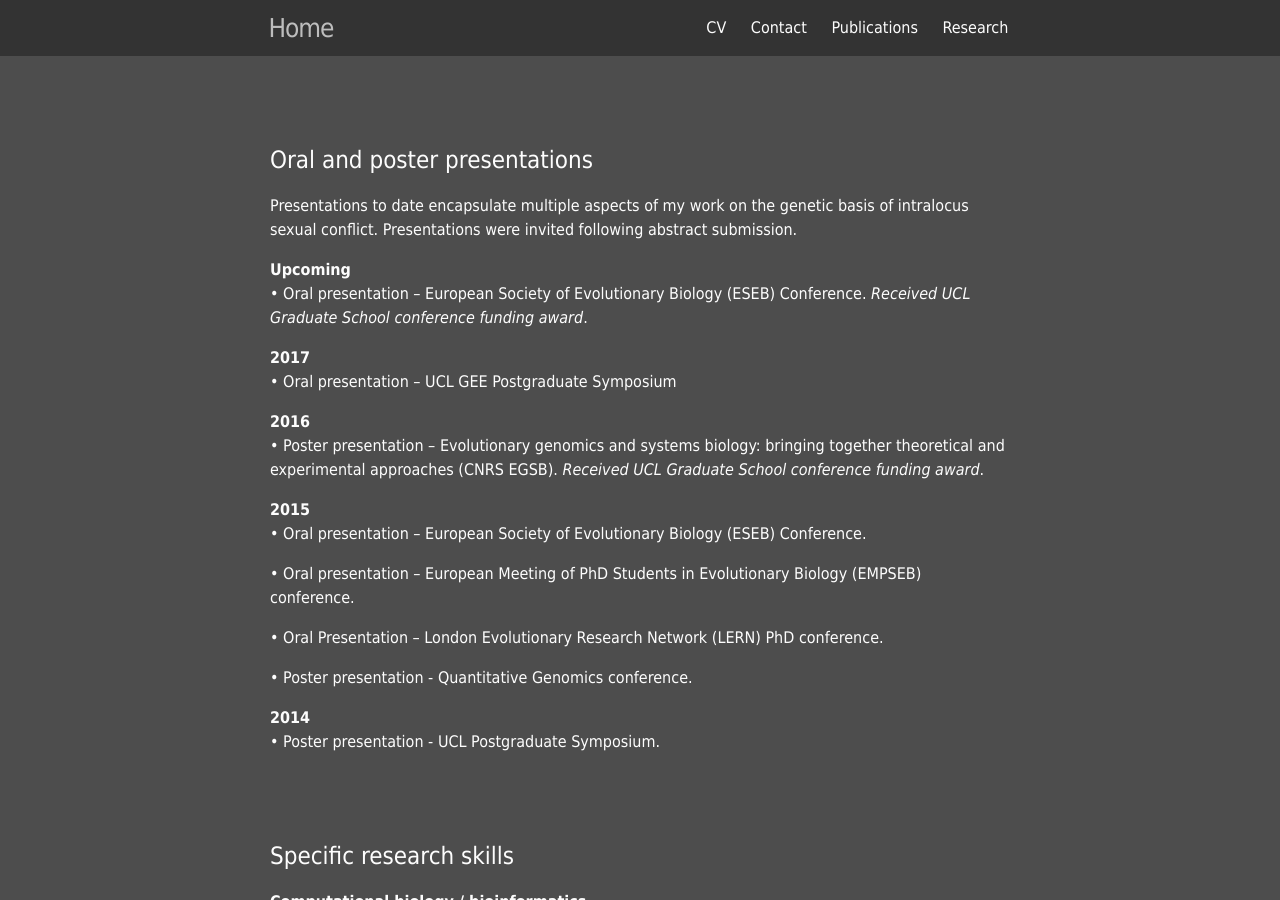
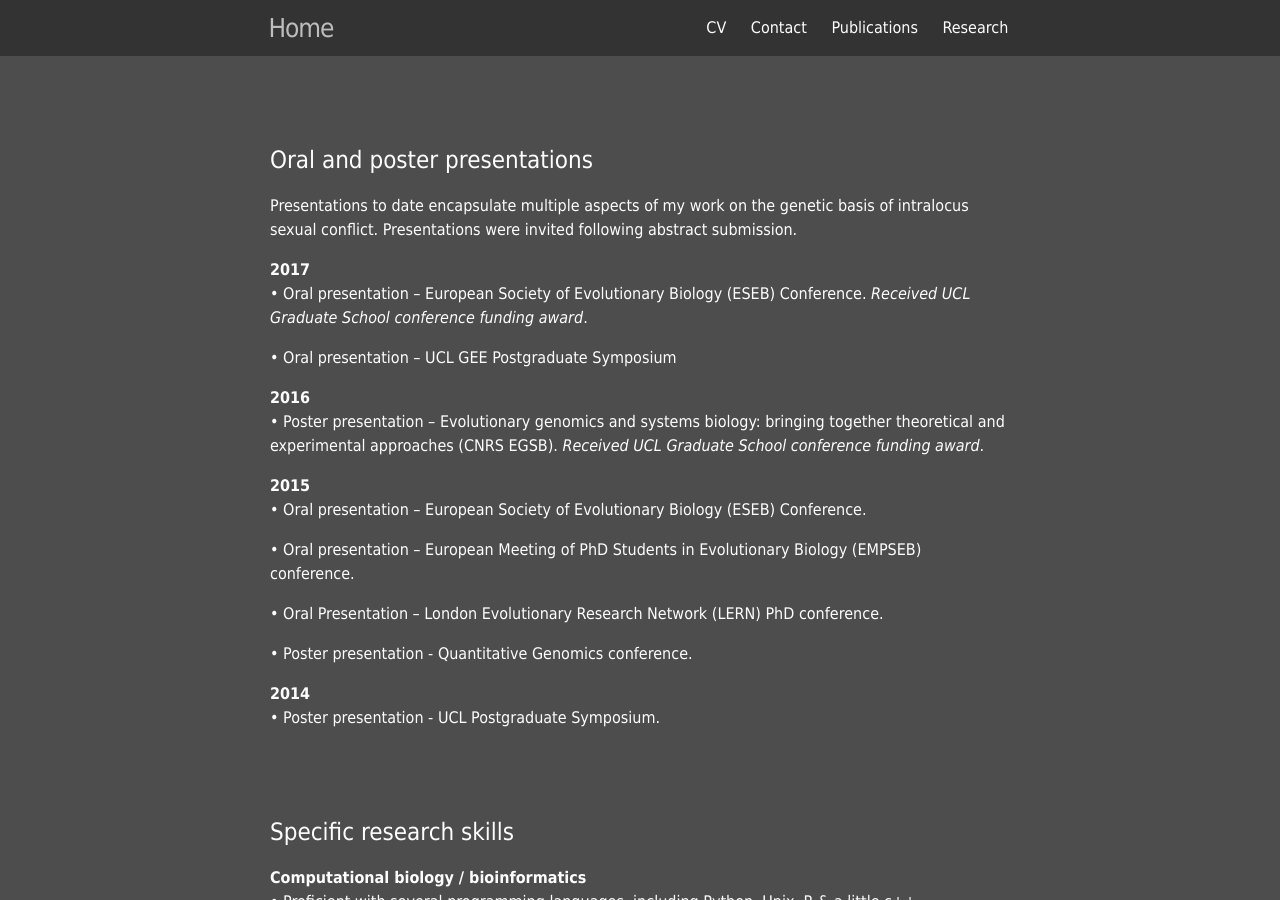
Before and after one commit to Mark-Hill/Mark-Hill.github.io, a Jekyll site: the page built from CV.md, in a window 1280 px wide and 900 px high, scrolled down 571 px. Built offline with Jekyll 4.4.1, drawn with Linux system fonts in a browser that asks for light colours.

Commit message:
Update CV.md

```diff
--- a/CV.md
+++ b/CV.md
@@ -36,12 +36,10 @@ University of Gloucestershire
 
 Presentations to date encapsulate multiple aspects of my work on the genetic basis of intralocus sexual conflict. Presentations were invited following abstract submission.
 
-<b>Upcoming</b><br>
+<b>2017</b><br>
 •	Oral presentation – European Society of Evolutionary Biology (ESEB)
 Conference. <i>Received UCL Graduate School conference funding award</i>.
 
-
-<b>2017</b><br>
 •	Oral presentation – UCL GEE Postgraduate Symposium
 
 <b>2016</b><br>
```
